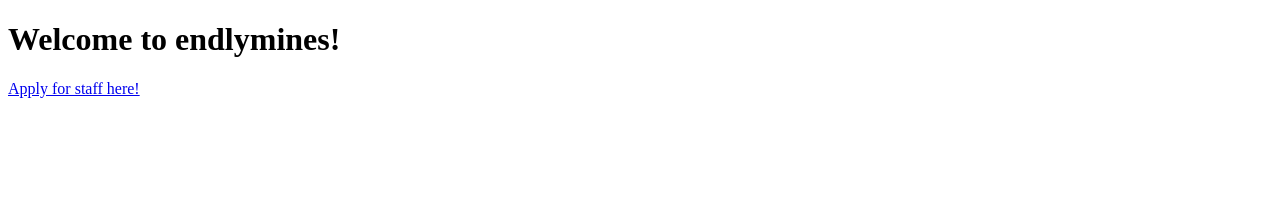
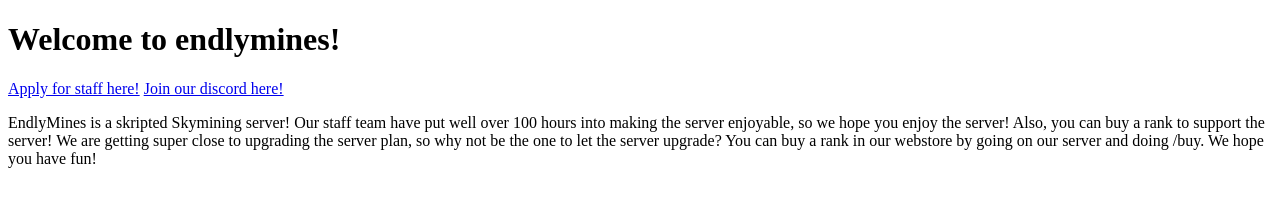
Before and after one commit to EndlyMines-hub/EndlyMines-Hub.github.io, a plain HTML site: page index.html in a window 1280 px wide. Drawn offline with Linux system fonts and the light colour scheme.

Commit message:
Update index.html

```diff
--- a/index.html
+++ b/index.html
@@ -1,9 +1,12 @@
 <!DOCTYPE html>
 <body>
+<link rel="icon" href="file:///C:/Users/EndGa/Downloads/LogoMakr_4AjRpF.png">
 <title>Endlymines Hub</title>
 
 
 <h1>Welcome to endlymines!</h1>
 <a href="https://forms.gle/dYFDJ9madexeQQmr7">Apply for staff here!</a>
+<a href="https://discord.gg/UpFa54k">Join our discord here!</a>
+<p>EndlyMines is a skripted Skymining server! Our staff team have put well over 100 hours into making the server enjoyable, so we hope you enjoy the server! Also, you can buy a rank to support the server! We are getting super close to upgrading the server plan, so why not be the one to let the server upgrade? You can buy a rank in our webstore by going on our server and doing /buy. We hope you have fun!</p>
 </body>
 </html>
```
